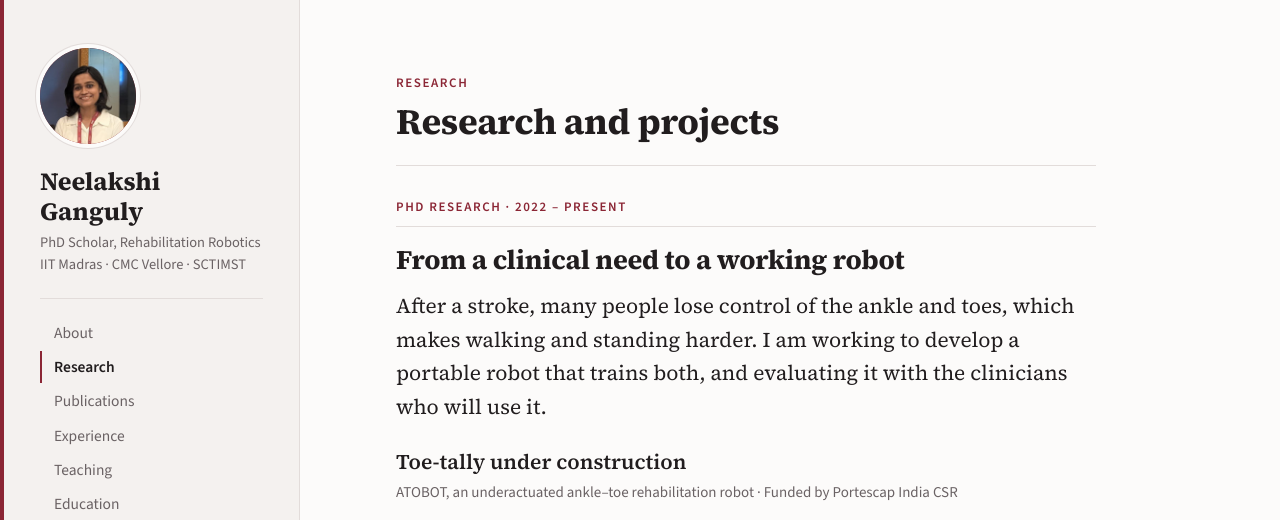
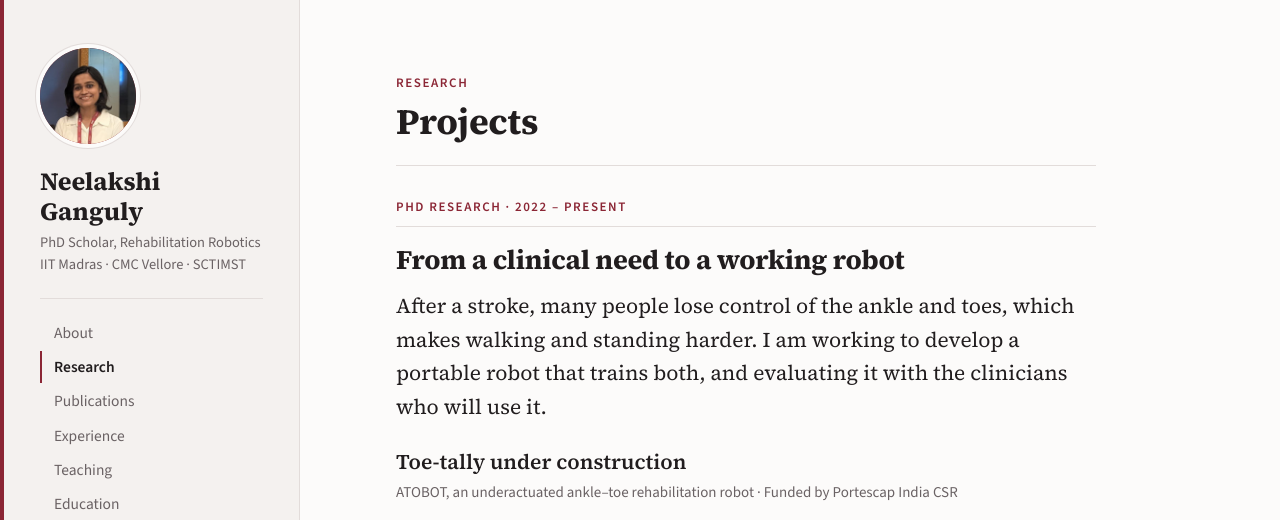
Before and after one commit to Neelakshi5597/Neelakshi5597.github.io, a plain HTML site: page research.html in a window 1280 px wide. Shown: the top 520 px of the page. Drawn offline with nearby package versions, Linux system fonts and the light colour scheme.

Commit message:
Rename Research page title to Projects

```diff
--- a/research.html
+++ b/research.html
@@ -39,7 +39,7 @@
   </aside>
   <main class="content">
     <p class="kicker">Research</p>
-    <h1>Research and projects</h1>
+    <h1>Projects</h1>
     <hr class="rule">
 
     <h2 class="first">PhD research · 2022 – present</h2>
```
